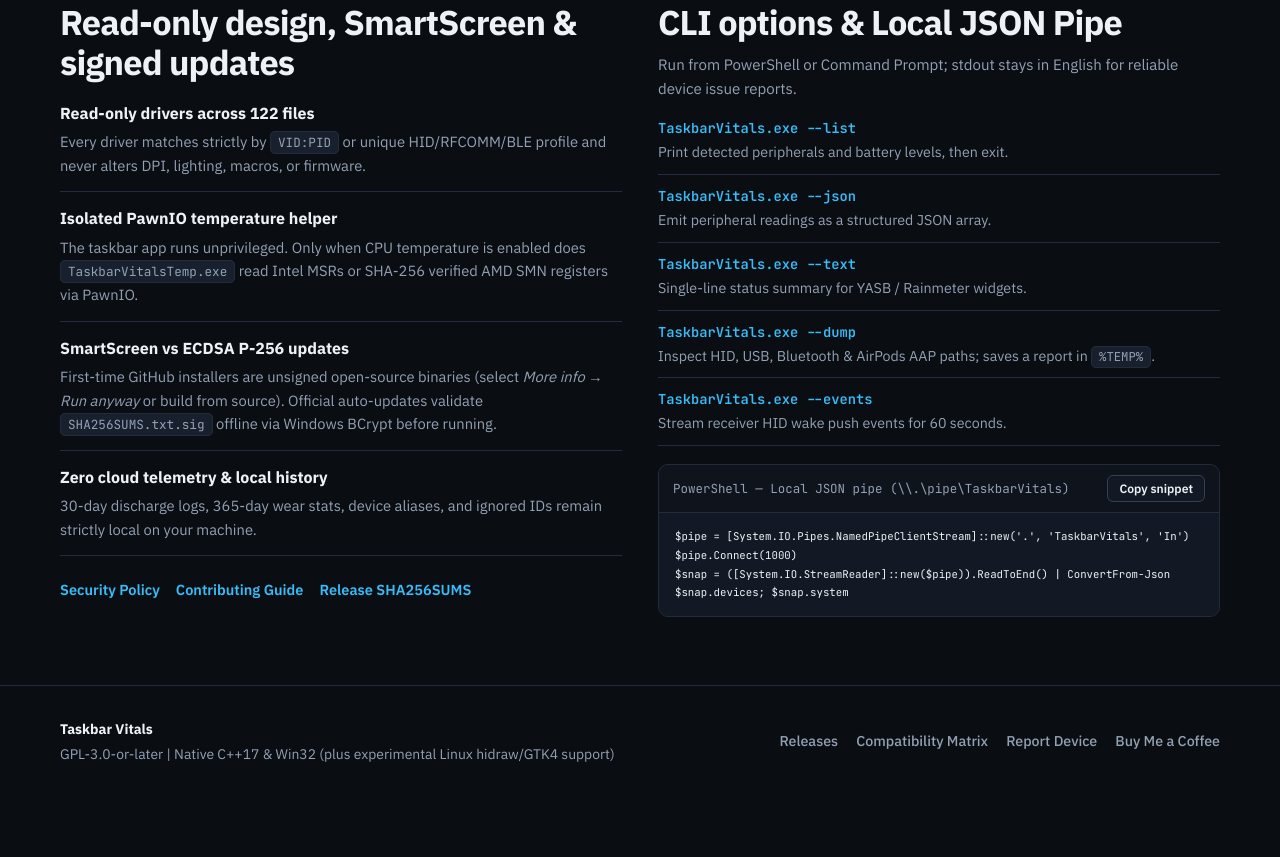
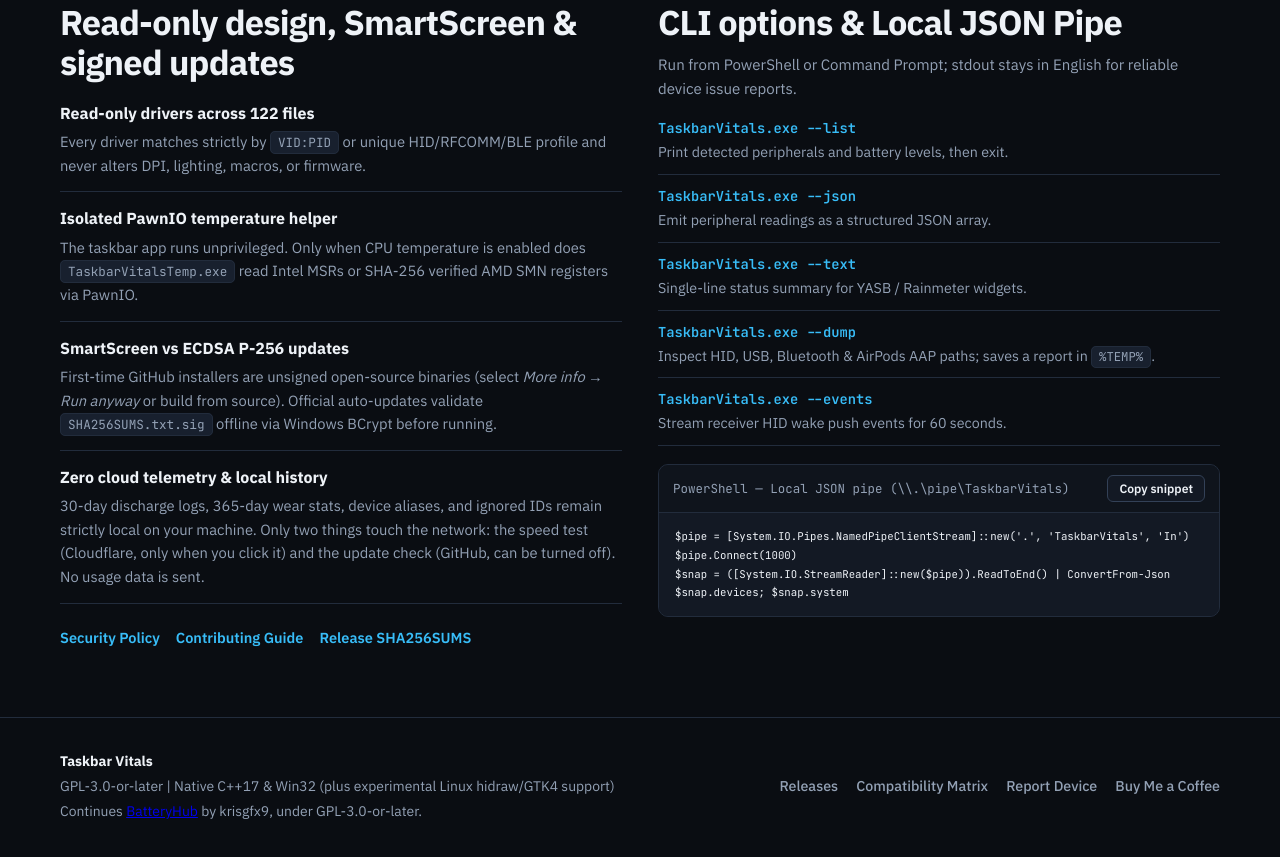
Before and after one commit to symNistaken/TaskbarVitals, a plain HTML site: page site/index.html in a window 1280 px wide. Shown: the part 5683-6540 px from the top of the page. Before the commit the page ends 6490 px from the top, so only its background shows below. Drawn offline with Linux system fonts and the light colour scheme; no server answers; files whose address does not match are found by name.

Commit message:
Document network connections and credit BatteryHub on the site
List the update check and speed test with host, trigger and opt-out in
README and SECURITY, mention them in the site security card, and add a
BatteryHub credit line to the site footer.

```diff
--- a/site/index.html
+++ b/site/index.html
@@ -479,7 +479,7 @@
               </li>
               <li>
                 <strong>Zero cloud telemetry &amp; local history</strong>
-                <span>30-day discharge logs, 365-day wear stats, device aliases, and ignored IDs remain strictly local on your machine.</span>
+                <span>30-day discharge logs, 365-day wear stats, device aliases, and ignored IDs remain strictly local on your machine. Only two things touch the network: the speed test (Cloudflare, only when you click it) and the update check (GitHub, can be turned off). No usage data is sent.</span>
               </li>
             </ul>
             <div class="doc-links">
@@ -520,6 +520,7 @@ $snap.devices; $snap.system</code></pre>
       <div class="footer-left">
         <strong>Taskbar Vitals</strong>
         <span>GPL-3.0-or-later | Native C++17 &amp; Win32 (plus experimental Linux hidraw/GTK4 support)</span>
+        <span>Continues <a href="https://github.com/krisgfx9/Wireless-Device-Battery-Monitor" target="_blank" rel="noopener">BatteryHub</a> by krisgfx9, under GPL-3.0-or-later.</span>
       </div>
       <div class="footer-links">
         <a href="https://github.com/symNistaken/TaskbarVitals/releases" target="_blank" rel="noopener">Releases</a>
```
Also changed, not shown: 2 other files.
